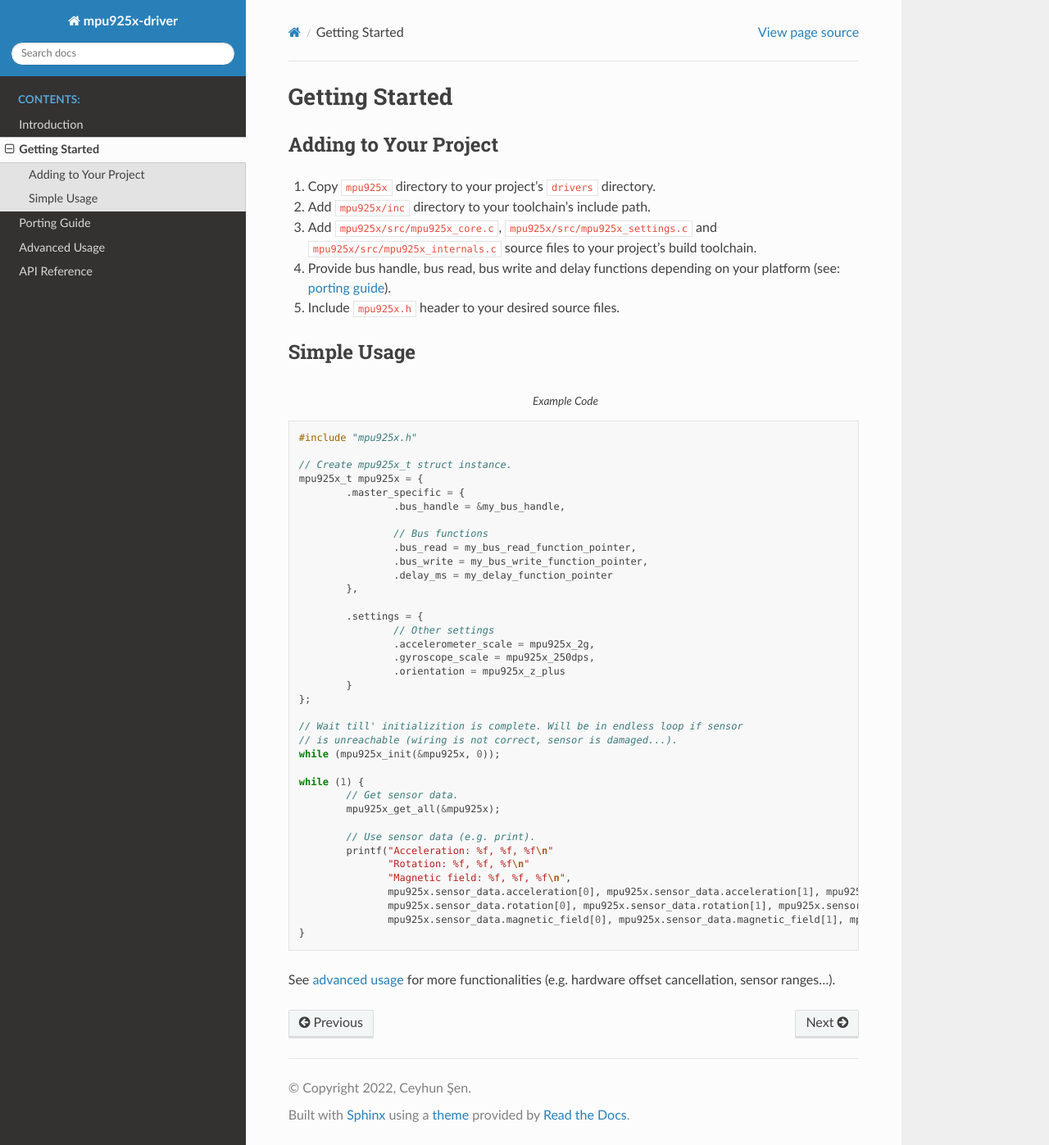
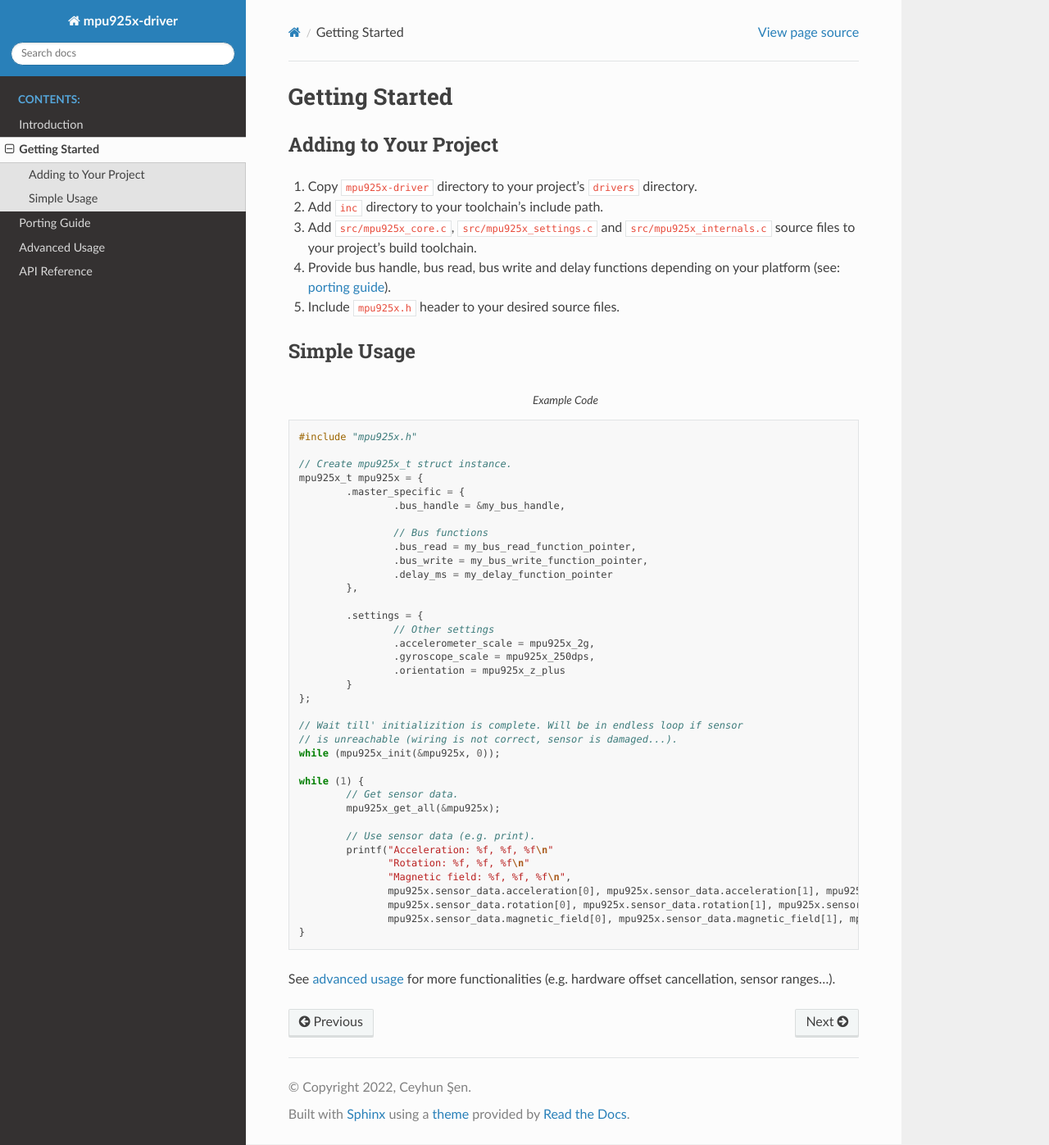
Before and after one commit to ceyhunsen/mpu925x-driver, a Sphinx documentation site: the page built from docs/source/getting-started/index.rst, in a window 1280 px wide and 1397 px high. Shown: the whole window at 82% size. Built offline with Sphinx 7.4.7 and the Read the Docs theme 2.0.0, drawn with Linux system fonts in a browser that asks for light colours.

Commit message:
path fixes for source files in documentation

```diff
--- a/docs/source/getting-started/index.rst
+++ b/docs/source/getting-started/index.rst
@@ -6,9 +6,9 @@ Getting Started
 Adding to Your Project
 ^^^^^^^^^^^^^^^^^^^^^^
 
-1. Copy ``mpu925x`` directory to your project's ``drivers`` directory.
-2. Add ``mpu925x/inc`` directory to your toolchain's include path.
-3. Add ``mpu925x/src/mpu925x_core.c``, ``mpu925x/src/mpu925x_settings.c`` and ``mpu925x/src/mpu925x_internals.c`` source files to your project's build toolchain.
+1. Copy ``mpu925x-driver`` directory to your project's ``drivers`` directory.
+2. Add ``inc`` directory to your toolchain's include path.
+3. Add ``src/mpu925x_core.c``, ``src/mpu925x_settings.c`` and ``src/mpu925x_internals.c`` source files to your project's build toolchain.
 4. Provide bus handle, bus read, bus write and delay functions depending on your platform (see: :ref:`porting guide<porting-guide>`).
 5. Include ``mpu925x.h`` header to your desired source files.
 
```
